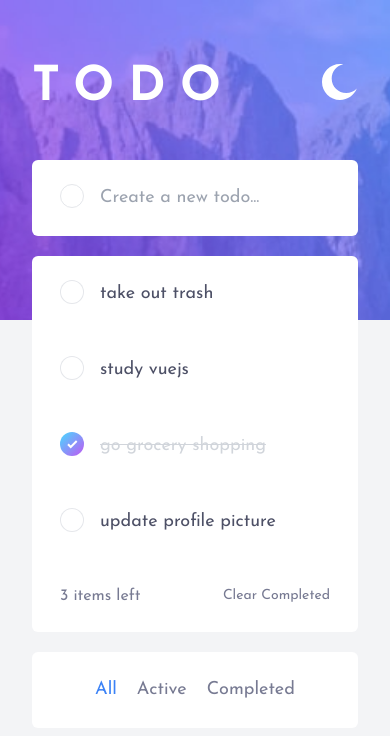
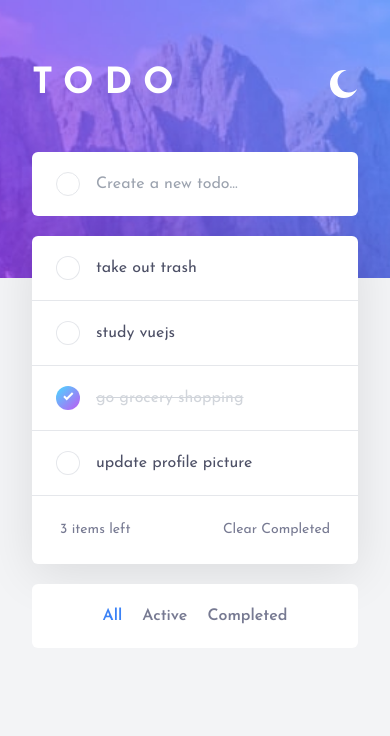
Before and after one commit to GabrielaMendes/vue-todo-list, a Vue app: page / in a window 390 px wide. Shown: the top 736 px of the page. Built offline with nearby package versions, Linux system fonts and the light colour scheme.

Commit message:
ajusting layout
Added box shadow
Ajusted mobile padding and font sizes
Ajusted backgound image height

```diff
--- a/index.html
+++ b/index.html
@@ -7,12 +7,12 @@
     <link rel="preconnect" href="https://fonts.googleapis.com" />
     <link rel="preconnect" href="https://fonts.gstatic.com" crossorigin />
     <link
-      href="https://fonts.googleapis.com/css2?family=Josefin+Sans:wght@400;700&display=swap"
+      href="https://fonts.googleapis.com/css2?family=Josefin+Sans:wght@400;600;700&display=swap"
       rel="stylesheet"
     />
     <title>Vite App</title>
   </head>
-  <body class="font-josefin-sans text-lg text-very-dark-grayish-blue">
+  <body class="bg-gray-100 font-josefin-sans md:text-lg text-very-dark-grayish-blue">
     <div id="app"></div>
     <script type="module" src="/src/main.js"></script>
   </body>
--- a/src/App.vue
+++ b/src/App.vue
@@ -80,10 +80,10 @@ const todosToShow = computed(() => {
 </script>
 
 <template>
-  <div class="bg-gray-100 min-w-screen min-h-screen">
+  <div class="min-w-screen min-h-screen">
     <!-- Background Picture -->
     <div
-      class="bg-[url('src/assets/images/bg-mobile-light.jpg')] bg-no-repeat bg-top bg-cover w-full h-80 md:bg-[url('src/assets/images/bg-desktop-light.jpg')] md:h-96"
+      class="bg-[url('src/assets/images/bg-mobile-light.jpg')] bg-no-repeat bg-top bg-cover w-full h-[278px] md:bg-[url('src/assets/images/bg-desktop-light.jpg')] md:h-[360px]"
     >
       <!-- App Content -->
       <div class="container pt-16 px-8 max-w-4xl md:pt-24">
@@ -95,7 +95,7 @@ const todosToShow = computed(() => {
           <NewTodo @add-todo="addTodo" />
 
           <!-- Todo List -->
-          <div class="mt-5 rounded-md bg-white">
+          <div class="mt-5 rounded-md bg-white shadow-custom">
             <div v-if="todoList.length === 0" class="text-center px-7 py-6">
               <h3
                 class="mt-2 mb-3 text-3xl text-transparent font-bold bg-gradient-to-br from-light-blue to-strong-purple-pink bg-clip-text"
@@ -114,11 +114,11 @@ const todosToShow = computed(() => {
             />
 
             <!-- Summary, Filters and Clear -->
-            <div class="text-dark-grayish-blue flex justify-between px-7 py-6">
-              <p class="text-base">{{ todosLeft.length }} items left</p>
+            <div class="text-dark-grayish-blue flex justify-between px-7 py-6 border-t-[1px] border-gray-200">
+              <p class="text-sm">{{ todosLeft.length }} items left</p>
               <div
                 id="filters"
-                class="hidden md:flex gap-5 md:relative md:left-6"
+                class="text-base hidden md:flex gap-5 md:relative md:left-6"
               >
                 <BaseFilterButton
                   :currentFilter="filter"
@@ -147,8 +147,8 @@ const todosToShow = computed(() => {
           </div>
 
           <!-- Filters Mobile -->
-          <div class="text-dark-grayish-blue mt-5 rounded-md bg-white md:hidden">
-            <div class="px-7 py-6 justify-center flex gap-5">
+          <div class="text-dark-grayish-blue  text-base mt-5 rounded-md bg-white md:hidden">
+            <div class="p-reactive only:justify-center flex gap-5">
               <BaseFilterButton
                 :currentFilter="filter"
                 @change-filter="changeFilter"
--- a/src/assets/tailwind.css
+++ b/src/assets/tailwind.css
@@ -10,4 +10,8 @@
   .my-filter {
     filter: invert(43%) sepia(91%) saturate(485%) hue-rotate(176deg) brightness(97%) contrast(99%);
   }
+
+  .p-reactive {
+    @apply px-6 py-5 md:px-7 md:py-6
+  }
 }
--- a/src/components/BaseFilterButton.vue
+++ b/src/components/BaseFilterButton.vue
@@ -18,7 +18,7 @@ const changeFilter = () => {
 <template>
   <button
     @click.prevent="changeFilter"
-    class="rounded-sm hover:text-very-dark-grayish-blue my-focus-visible"
+    class="rounded-sm font-semibold hover:text-very-dark-grayish-blue my-focus-visible"
     :class="props.currentFilter === filter ? 'text-blue-500 pointer-events-none' : ''"
   >
     <slot></slot>
--- a/src/components/NewTodo.vue
+++ b/src/components/NewTodo.vue
@@ -24,7 +24,7 @@ const sendTodo = () => {
 <template>
   <form
     @submit.prevent="sendTodo"
-    class="flex items-start bg-white rounded-md px-7 py-6 relative"
+    class="flex items-start bg-white rounded-md p-reactive relative"
   >
     <input
       type="checkbox"
--- a/src/components/TheHeader.vue
+++ b/src/components/TheHeader.vue
@@ -1,9 +1,9 @@
 <script setup></script>
 
 <template>
-  <header class="flex items-start justify-between mb-12">
+  <header class="flex items-center justify-between mb-12 md:items-start">
     <h1
-      class="font-bold text-5xl text-white tracking-[.3em] md:text-6xl"
+      class="font-bold text-4xl text-white tracking-[.3em] md:text-6xl"
     >
       TODO
     </h1>
@@ -11,7 +11,7 @@
       <img
         src="src/assets/images/icon-moon.svg"
         alt="moon icon"
-        class="w-full h-9 md:h-11"
+        class="w-full h-7 md:h-11"
       />
     </button>
   </header>
--- a/src/components/TodoItem.vue
+++ b/src/components/TodoItem.vue
@@ -38,7 +38,7 @@ const applyGradient = () => {
 
 <template>
   <div
-    class="flex items-start px-7 py-6"
+    class="flex items-start p-reactive border-t-[1px] border-gray-200 first:border-none"
     @mouseenter="removeVisible = true"
     @mouseleave="removeVisible = false"
   >
```
